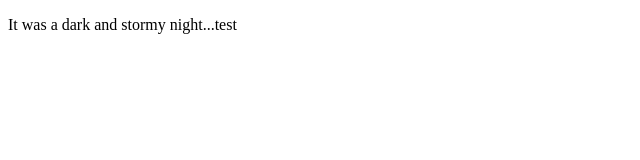
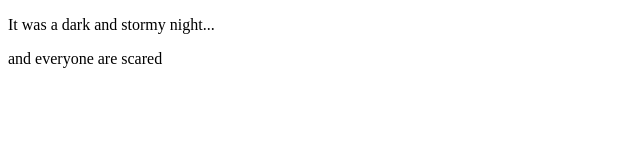
Before and after one commit to REYCEBU/fireside-story, a plain HTML site: page index.html in a window 1280 px wide. Shown: the whole page, without its empty margins (0-640 px from the left). Drawn offline with Linux system fonts and the light colour scheme.

Commit message:
added second line of story

```diff
--- a/index.html
+++ b/index.html
@@ -1,6 +1,7 @@
 <!DOCTYPE html>
 <html>
     <body>
-      <p>It was a dark and stormy night...test</p>
+      <p>It was a dark and stormy night...</p>
+      <p>and everyone are scared</p>
     </body>
   </html>
```
